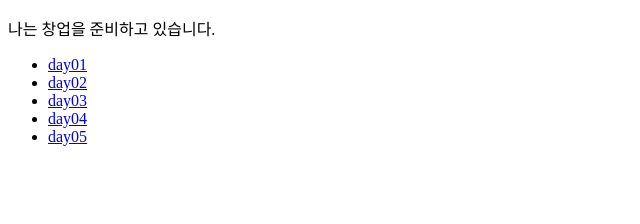
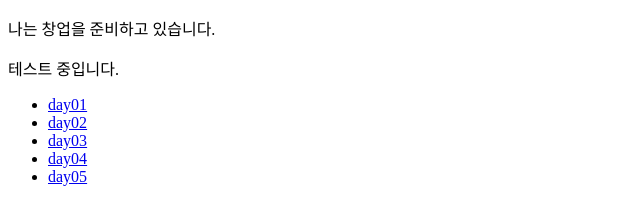
Before and after one commit to Sanghoonhan1334/oz-lecture, a plain HTML site: page index.html in a window 1280 px wide. Shown: the whole page, without its empty margins (0-640 px from the left). Drawn offline with Linux system fonts and the light colour scheme.

Commit message:
Update index.html

```diff
--- a/index.html
+++ b/index.html
@@ -6,6 +6,7 @@
   </head>
   <body>
     <p>나는 창업을 준비하고 있습니다.</p>
+    <p>테스트 중입니다.</p>
     <ul>
       <li><a href="day01/first.html">day01</a></li>
       <li><a href="day02/form.html">day02</a></li>
```
